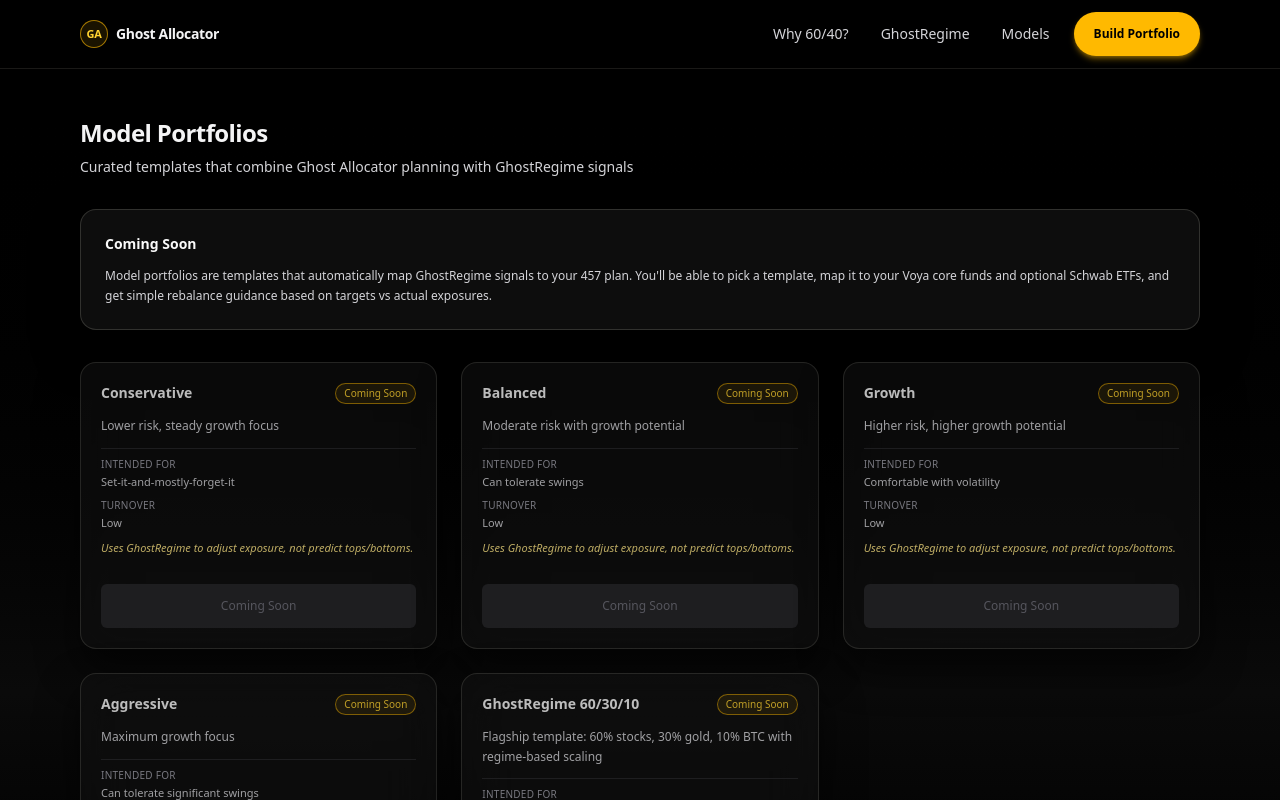
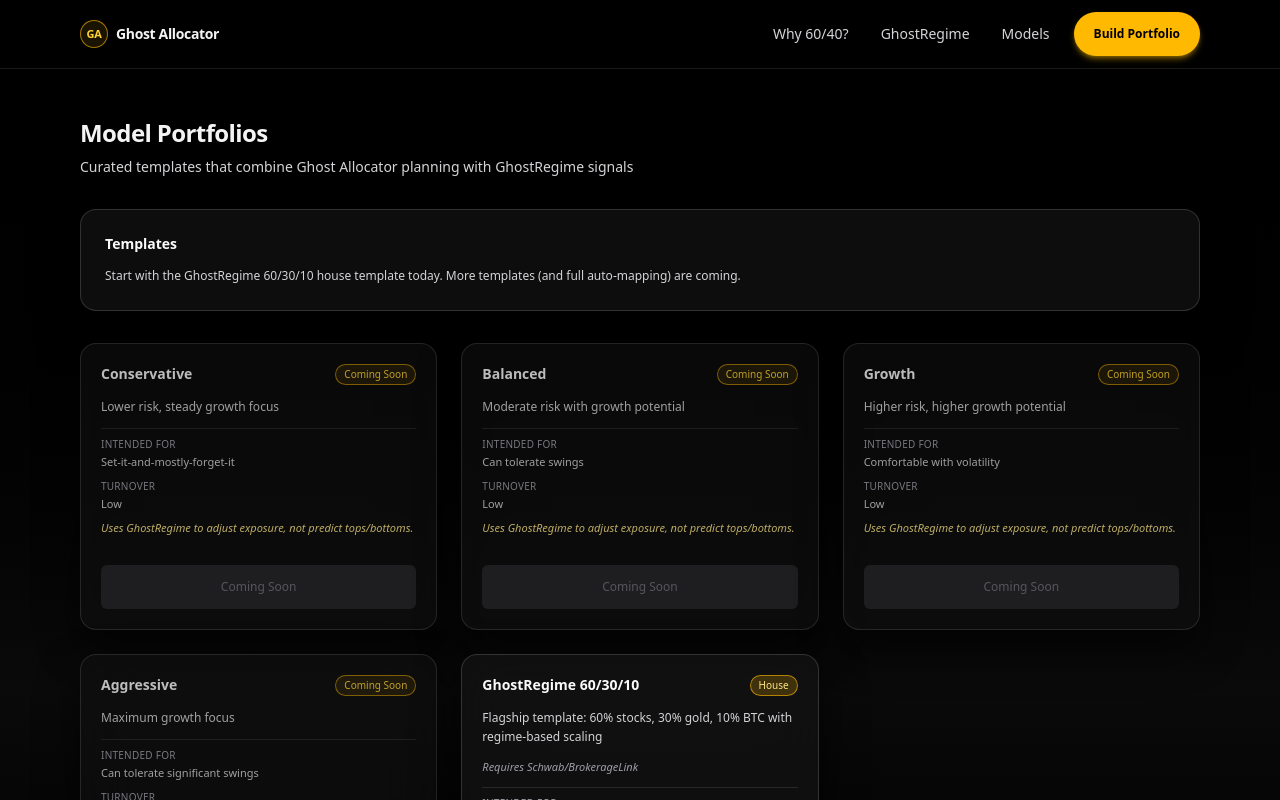
Before and after one commit to firemansghost/ghost-allocator, a Next.js app: page /models in a window 1280 px wide. Shown: the top 800 px of the page. Built offline with nearby package versions, Linux system fonts and the light colour scheme; no server answers.

Commit message:
ui: make GhostRegime 60/30/10 template live on models page

```diff
--- a/app/models/page.tsx
+++ b/app/models/page.tsx
@@ -25,14 +25,12 @@ export default function ModelsPage() {
         </p>
       </header>
 
-      {/* Coming Soon Notice */}
+      {/* Templates Info */}
       <GlassCard className="p-6">
         <div className="space-y-3">
-          <h2 className="text-sm font-semibold text-zinc-50">Coming Soon</h2>
+          <h2 className="text-sm font-semibold text-zinc-50">Templates</h2>
           <p className="text-xs text-zinc-300 leading-relaxed">
-            Model portfolios are templates that automatically map GhostRegime signals to your 457 plan.
-            You'll be able to pick a template, map it to your Voya core funds and optional Schwab ETFs,
-            and get simple rebalance guidance based on targets vs actual exposures.
+            Start with the GhostRegime 60/30/10 house template today. More templates (and full auto-mapping) are coming.
           </p>
         </div>
       </GlassCard>
@@ -42,17 +40,28 @@ export default function ModelsPage() {
         {MODEL_TEMPLATES.map((model) => (
           <GlassCard
             key={model.id}
-            className={`p-5 space-y-3 ${model.badge === 'Coming Soon' ? 'opacity-75' : ''}`}
+            className={`p-5 space-y-3 ${model.status === 'coming_soon' ? 'opacity-75' : ''}`}
           >
             <div className="flex items-start justify-between">
               <h3 className="text-sm font-semibold text-zinc-50">{model.title}</h3>
-              {model.badge === 'Coming Soon' && (
-                <span className="inline-flex items-center rounded-full border border-amber-400/60 bg-amber-400/10 px-2 py-0.5 text-[10px] font-medium text-amber-300">
-                  Coming Soon
+              {model.badge && (
+                <span className={`inline-flex items-center rounded-full border px-2 py-0.5 text-[10px] font-medium ${
+                  model.badge === 'Coming Soon'
+                    ? 'border-amber-400/60 bg-amber-400/10 text-amber-300'
+                    : model.badge === 'House'
+                    ? 'border-amber-400/60 bg-amber-400/20 text-amber-200'
+                    : 'border-amber-400/60 bg-amber-400/10 text-amber-300'
+                }`}>
+                  {model.badge}
                 </span>
               )}
             </div>
             <p className="text-xs text-zinc-300 leading-relaxed">{model.subtitle}</p>
+            {model.notes && model.notes.some(note => note.includes('Requires Schwab')) && (
+              <p className="text-[11px] text-zinc-400 italic">
+                Requires Schwab/BrokerageLink
+              </p>
+            )}
             <div className="space-y-2 pt-2 border-t border-zinc-800">
               <div>
                 <p className="text-[10px] text-zinc-400 uppercase tracking-wide">Intended For</p>
@@ -68,7 +77,7 @@ export default function ModelsPage() {
                 </p>
               )}
             </div>
-            {model.badge === 'Coming Soon' ? (
+            {model.status === 'coming_soon' ? (
               <button
                 disabled
                 className="mt-4 w-full rounded-md px-4 py-2 text-xs font-medium transition min-h-[44px] bg-zinc-800 text-zinc-500 cursor-not-allowed"
@@ -77,7 +86,7 @@ export default function ModelsPage() {
               </button>
             ) : (
               <Link
-                href="/onboarding"
+                href={`/onboarding?template=${model.id}`}
                 className="mt-4 w-full rounded-md px-4 py-2 text-xs font-medium transition min-h-[44px] bg-amber-400 text-black hover:bg-amber-300 focus-visible:outline-none focus-visible:ring-2 focus-visible:ring-amber-400/60 focus-visible:ring-offset-2 focus-visible:ring-offset-zinc-950 flex items-center justify-center"
               >
                 Use template
--- a/app/onboarding/page.tsx
+++ b/app/onboarding/page.tsx
@@ -2,6 +2,7 @@ import QuestionnaireForm from '@/components/QuestionnaireForm';
 import { GlassCard } from '@/components/GlassCard';
 import { buildMetadata } from '@/lib/seo';
 import type { Metadata } from 'next';
+import { Suspense } from 'react';
 
 export const metadata: Metadata = buildMetadata({
   title: 'Build Your Portfolio - Ghost Allocator',
@@ -21,7 +22,9 @@ export default function OnboardingPage() {
           </p>
         </header>
         <GlassCard className="p-6 sm:p-7">
-          <QuestionnaireForm />
+          <Suspense fallback={<div className="text-sm text-zinc-300">Loading...</div>}>
+            <QuestionnaireForm />
+          </Suspense>
         </GlassCard>
       </div>
     </div>
--- a/components/QuestionnaireForm.tsx
+++ b/components/QuestionnaireForm.tsx
@@ -1,7 +1,7 @@
 'use client';
 
-import { useState, FormEvent } from 'react';
-import { useRouter } from 'next/navigation';
+import { useState, FormEvent, useEffect, Suspense } from 'react';
+import { useRouter, useSearchParams } from 'next/navigation';
 import type { QuestionnaireAnswers } from '@/lib/types';
 import { computeRiskLevel } from '@/lib/portfolioEngine';
 import type { QuestionnaireResult } from '@/lib/types';
@@ -10,6 +10,7 @@ const STORAGE_KEY = 'ghostAllocatorQuestionnaire';
 
 export default function QuestionnaireForm() {
   const router = useRouter();
+  const searchParams = useSearchParams();
   const [formData, setFormData] = useState<Partial<QuestionnaireAnswers>>({
     drawdownTolerance: 'medium',
     behaviorInCrash: 'hold',
@@ -21,6 +22,18 @@ export default function QuestionnaireForm() {
     pensionCoverage: 'none',
   });
   const [errors, setErrors] = useState<Record<string, string>>({});
+
+  // Read template query param and preselect preset if valid
+  useEffect(() => {
+    const template = searchParams.get('template');
+    // Map template IDs (with hyphens) to portfolio preset IDs (with underscores)
+    if (template === 'ghostregime-60-30-10') {
+      setFormData((prev) => ({
+        ...prev,
+        portfolioPreset: 'ghostregime_60_30_10',
+      }));
+    }
+  }, [searchParams]);
 
   const handleSubmit = (e: FormEvent) => {
     e.preventDefault();
--- a/lib/modelTemplates.ts
+++ b/lib/modelTemplates.ts
@@ -4,12 +4,14 @@
  * These are UI templates that users can select (or will be able to select)
  */
 
-export type ModelTemplateBadge = 'Coming Soon' | 'Available';
+export type ModelTemplateBadge = 'Coming Soon' | 'Live' | 'House';
 export type TurnoverExpectation = 'Low' | 'Medium' | 'High';
+export type TemplateStatus = 'available' | 'coming_soon';
 
 export interface ModelTemplate {
   id: string;
   title: string;
+  status: TemplateStatus;
   badge?: ModelTemplateBadge;
   subtitle: string; // 1 line
   intendedFor: string;
@@ -28,6 +30,7 @@ export const MODEL_TEMPLATES: ModelTemplate[] = [
   {
     id: 'conservative',
     title: 'Conservative',
+    status: 'coming_soon',
     badge: 'Coming Soon',
     subtitle: 'Lower risk, steady growth focus',
     intendedFor: 'Set-it-and-mostly-forget-it',
@@ -39,6 +42,7 @@ export const MODEL_TEMPLATES: ModelTemplate[] = [
   {
     id: 'balanced',
     title: 'Balanced',
+    status: 'coming_soon',
     badge: 'Coming Soon',
     subtitle: 'Moderate risk with growth potential',
     intendedFor: 'Can tolerate swings',
@@ -50,6 +54,7 @@ export const MODEL_TEMPLATES: ModelTemplate[] = [
   {
     id: 'growth',
     title: 'Growth',
+    status: 'coming_soon',
     badge: 'Coming Soon',
     subtitle: 'Higher risk, higher growth potential',
     intendedFor: 'Comfortable with volatility',
@@ -61,6 +66,7 @@ export const MODEL_TEMPLATES: ModelTemplate[] = [
   {
     id: 'aggressive',
     title: 'Aggressive',
+    status: 'coming_soon',
     badge: 'Coming Soon',
     subtitle: 'Maximum growth focus',
     intendedFor: 'Can tolerate significant swings',
@@ -72,7 +78,8 @@ export const MODEL_TEMPLATES: ModelTemplate[] = [
   {
     id: 'ghostregime-60-30-10',
     title: 'GhostRegime 60/30/10',
-    badge: 'Coming Soon',
+    status: 'available',
+    badge: 'House',
     subtitle: 'Flagship template: 60% stocks, 30% gold, 10% BTC with regime-based scaling',
     intendedFor: 'Set-it-and-mostly-forget-it',
     turnover: 'Low',
@@ -81,6 +88,7 @@ export const MODEL_TEMPLATES: ModelTemplate[] = [
     tags: ['flagship', 'gold', 'bitcoin'],
     notes: [
       'Example implementation in Schwab: SPYM (stocks), GLDM (gold), FBTC (bitcoin)',
+      'Requires Schwab/BrokerageLink',
       'This is the house template; other templates are risk-based and do NOT require Gold/BTC unless enabled later',
     ],
   },
```
Also changed, not shown: 1 other file (tests, documents, lock files or other folders).
